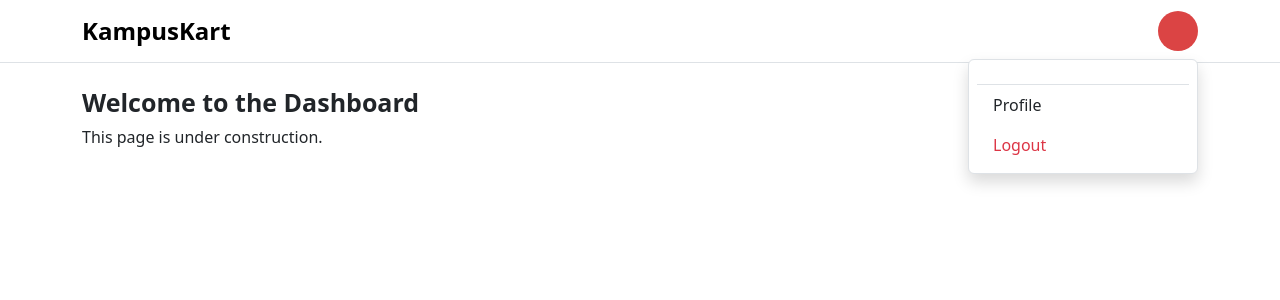
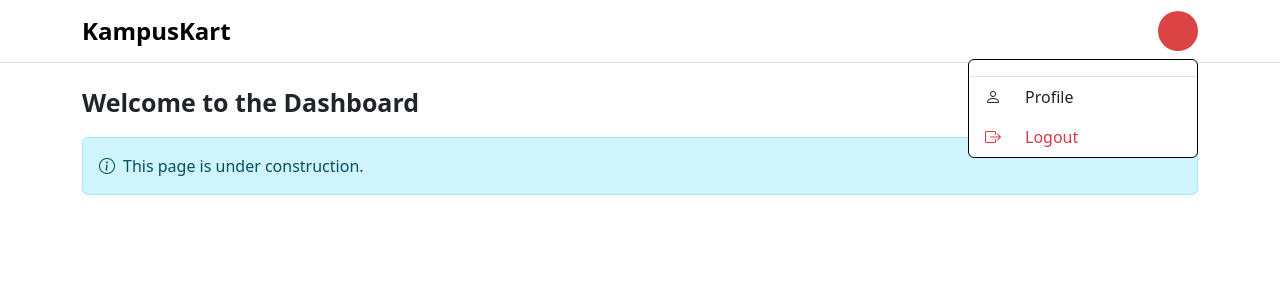
Before and after one commit to rnzel/k_kart, a React (Vite) app in the folder client/: page /dashboard in a window 1280 px wide. Both pictures are taken after a click on the element 1178 px from the left and 31 px from the top of the page. Shown: the top 300 px of the page. Built offline with nearby package versions, Linux system fonts and the light colour scheme.

Commit message:
feat: Add Bootstrap Icons for improved UI components

```diff
--- a/client/package.json
+++ b/client/package.json
@@ -12,6 +12,7 @@
   "dependencies": {
     "axios": "^1.13.4",
     "bootstrap": "^5.3.8",
+    "bootstrap-icons": "^1.13.1",
     "react": "^19.2.0",
     "react-dom": "^19.2.0",
     "react-router-dom": "^7.13.0"
--- a/client/src/App.jsx
+++ b/client/src/App.jsx
@@ -1,5 +1,6 @@
 import { useState } from 'react'
 import 'bootstrap/dist/css/bootstrap.min.css'
+import 'bootstrap-icons/font/bootstrap-icons.css'
 import './custom-bootstrap.css'
 import Auth from './Auth.jsx'
 import Profile from './Profile.jsx'
--- a/client/src/Dashboard.jsx
+++ b/client/src/Dashboard.jsx
@@ -9,7 +9,13 @@ function Dashboard() {
 
             <div className="container mt-4">
                 <h1>Welcome to the Dashboard</h1>
-                <p>This page is under construction.</p>
+
+                <div className="alert alert-info d-flex align-items-center" role="alert"  style={{ marginTop: "20px" }} >
+
+                    <i className="bi bi-info-circle me-2"></i>
+
+                    <p className="mb-0">This page is under construction.</p>
+                </div>
             </div>
 
         </div>
--- a/client/src/Profile.jsx
+++ b/client/src/Profile.jsx
@@ -9,7 +9,13 @@ function Profile() {
 
             <div className="container mt-4">
                 <h1>User Profile</h1>
-                <p>This page is under construction.</p>
+
+                <div className="alert alert-info d-flex align-items-center" role="alert"  style={{ marginTop: "20px" }} >
+
+                    <i className="bi bi-info-circle me-2"></i>
+
+                    <p className="mb-0">This page is under construction.</p>
+                </div>
             </div>
         </div>
     );
--- a/client/src/components/Navbar.jsx
+++ b/client/src/components/Navbar.jsx
@@ -49,15 +49,25 @@ function Navbar() {
 
                     {/* Dropdown Menu */}
                     {dropdownOpen && (
-                        <div className="position-absolute end-0 mt-2 bg-white border rounded shadow py-2 p-2" style={{minWidth:'230px',zIndex:1000}}>
+                        <div className="position-absolute end-0 mt-2 bg-white border border-black rounded" style={{minWidth:'230px',zIndex:1000}}>
                             <div className="px-3 py-2 border-bottom">
                                 <strong>{user?.firstName} {user?.lastName}</strong>
                                 <div className="text-muted small">{user?.email}</div>
                             </div>
-                            <Link className="dropdown-item px-3 py-2" to="/profile">Profile</Link>
-                            <button className="dropdown-item px-3 py-2 text-danger w-100 text-start border-0 bg-transparent" onClick={handleLogout}>
-                                Logout
-                            </button>
+
+                            <div className='item d-flex align-items-center px-3'>
+                                <i className="bi bi-person me-2"></i>
+                                <Link to="/profile" className="dropdown-item px-3 py-2 w-100 text-start border-0 bg-transparent">
+                                    Profile
+                                </Link>
+                            </div>
+
+                            <div className='item d-flex align-items-center px-3'>
+                                <i className="bi bi-box-arrow-right me-2 text-danger"></i>
+                                <button className="dropdown-item px-3 py-2 text-danger w-100 text-start border-0 bg-transparent" onClick={handleLogout}>
+                                    Logout
+                                </button>
+                            </div>
                         </div>
                     )}
                 </div>
--- a/client/src/custom-bootstrap.css
+++ b/client/src/custom-bootstrap.css
@@ -77,7 +77,12 @@ h1 {
   padding: 10px !important;
 }
 
+/* nav */
 .navbar-brand {
   font-size: 24px !important;
   font-weight: bold !important;
 }
+
+.item:hover {
+  background-color: #f8f9fa !important;
+}
```
Also changed, not shown: 1 other file (tests, documents, lock files or other folders).
